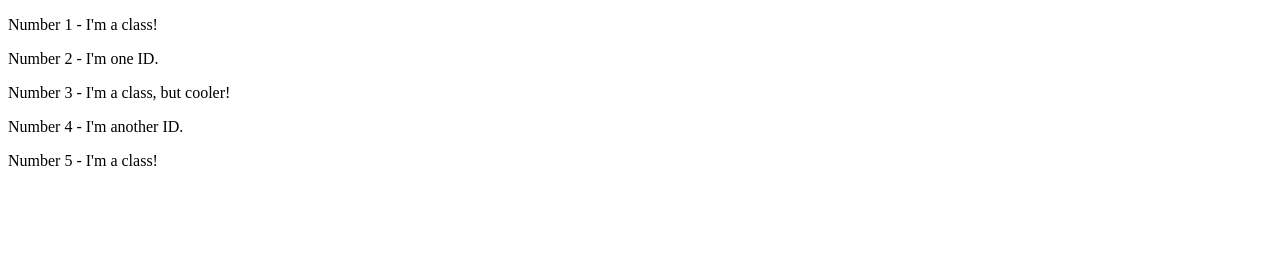
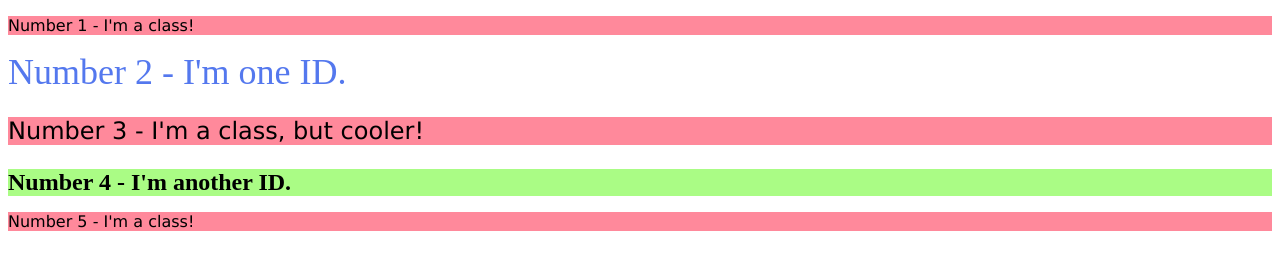
Before and after one commit to iaraflaminio/odin-foundations, a plain HTML site: page HTMLandCSS/css-exercises/foundations/intro-to-css/02-class-id-selectors/index.html in a window 1280 px wide. Drawn offline with Linux system fonts and the light colour scheme.

Commit message:
feat: add solution for Class and ID Selectors exercise

```diff
--- a/HTMLandCSS/css-exercises/foundations/intro-to-css/02-class-id-selectors/index.html
+++ b/HTMLandCSS/css-exercises/foundations/intro-to-css/02-class-id-selectors/index.html
@@ -8,10 +8,10 @@
     <link rel="stylesheet" href="style.css">
   </head>
   <body>
-    <p>Number 1 - I'm a class!</p>
-    <div>Number 2 - I'm one ID.</div>
-    <p>Number 3 - I'm a class, but cooler!</p>
-    <div>Number 4 - I'm another ID.</div>
-    <p>Number 5 - I'm a class!</p>
+    <p class="odd-number">Number 1 - I'm a class!</p>
+    <div id="second">Number 2 - I'm one ID.</div>
+    <p class="odd-number shared-font-size">Number 3 - I'm a class, but cooler!</p>
+    <div id="fourth" class="shared-font-size">Number 4 - I'm another ID.</div>
+    <p class="odd-number">Number 5 - I'm a class!</p>
   </body>
 </html>
--- a/HTMLandCSS/css-exercises/foundations/intro-to-css/02-class-id-selectors/style.css
+++ b/HTMLandCSS/css-exercises/foundations/intro-to-css/02-class-id-selectors/style.css
@@ -0,0 +1,18 @@
+#second {
+    color: rgb(84, 120, 238);
+    font-size: 36px;
+}
+
+#fourth {
+    background-color: rgb(170, 252, 133);
+    font-weight: bold;
+}
+
+.odd-number {
+    background-color: rgb(255, 137, 155);
+    font-family: Verdana, "DejaVu Sans", sans-serif;
+}
+
+.shared-font-size {
+    font-size: 24px;
+}
```
